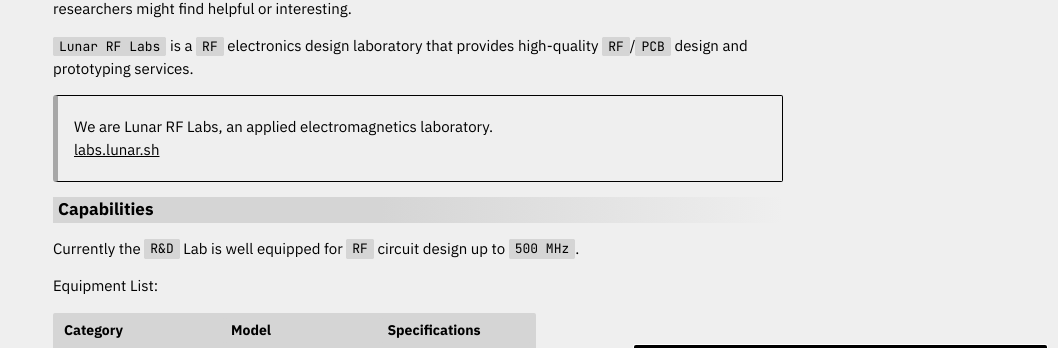
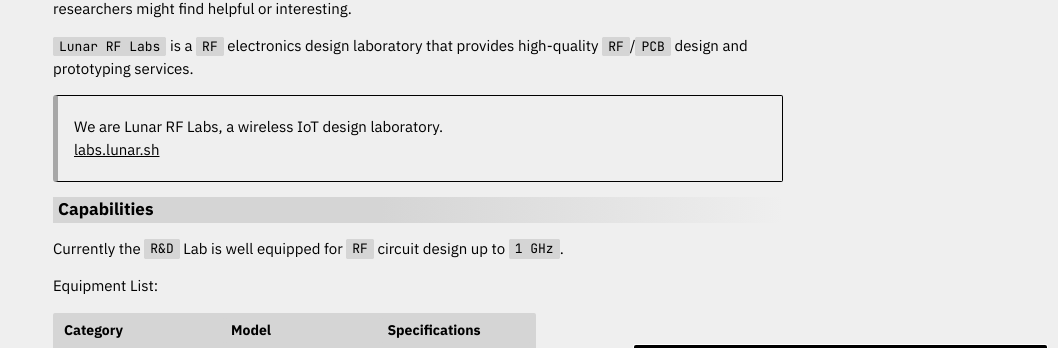
Before and after one commit to lunar-sh/journal.lunar.sh, a Jekyll site: the page built from info.md, in a window 1280 px wide and 900 px high, scrolled down 342 px. Shown: the part 143-491 px from the top of the window, without its empty margins (222-1280 px from the left). Built offline with Jekyll 4.4.1, drawn with Linux system fonts in a browser that asks for light colours; nearby versions of some CDN libraries.

Commit message:
Update info.md

```diff
--- a/info.md
+++ b/info.md
@@ -18,12 +18,12 @@
 `Lunar RF Labs` is a `RF` electronics design laboratory that provides high-quality `RF`/`PCB`
 design and prototyping services.
 
-> We are Lunar RF Labs, an applied electromagnetics laboratory.<br>
+> We are Lunar RF Labs, a wireless IoT design laboratory.<br>
 [labs.lunar.sh](https://labs.lunar.sh)
 
 # Capabilities
 
-Currently the `R&D` Lab is well equipped for `RF` circuit design up to `500 MHz`.
+Currently the `R&D` Lab is well equipped for `RF` circuit design up to `1 GHz`.
 
 Equipment List:
 
```
